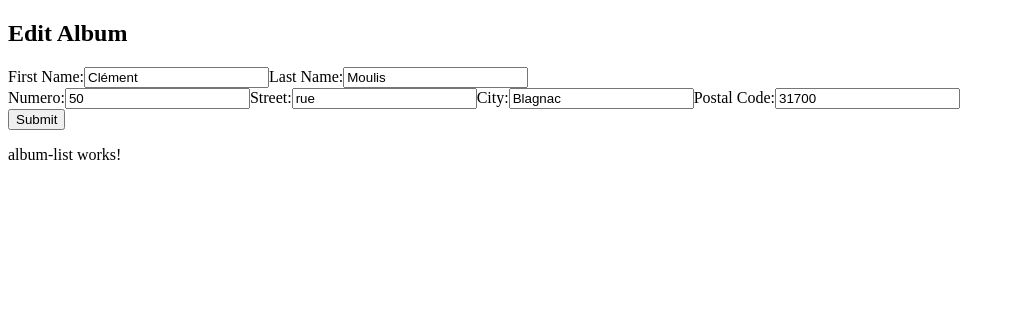
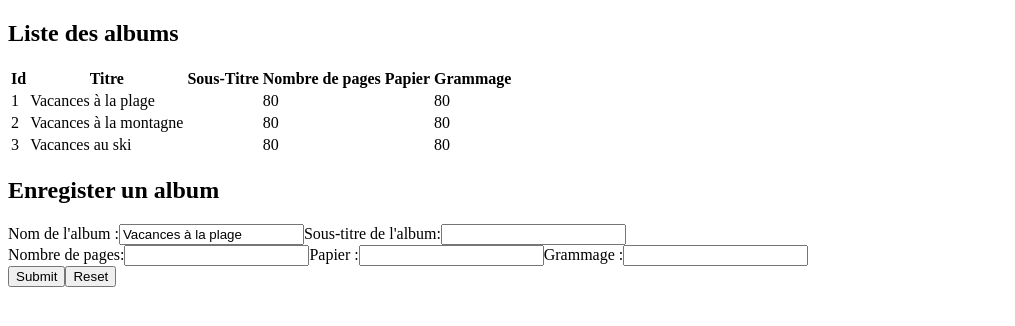
Before and after one commit to ExostFlashPro/FrameVerse, an Angular app: page / in a window 1280 px wide. Shown: the top 326 px of the page, without its empty margins (0-1015 px from the left). Built offline with nearby package versions, Linux system fonts and the light colour scheme.

Commit message:
modif
modif en masse par le gd bg clement

```diff
--- a/src/app/album/album-edit/album-edit.component.html
+++ b/src/app/album/album-edit/album-edit.component.html
@@ -1,43 +1,43 @@
 <!-- album-edit.component.html -->
 
-<h2>Edit Album</h2>
+<h2>Enregister un album</h2>
 <div class="container">
   <form [formGroup]="profileForm" (ngSubmit)="onSubmit()">
-    <label for="first-name">First Name:</label>
-    <input type="text" id="first-name" formControlName="firstName" />
+    <label for="Titre">Nom de l'album :</label>
+    <input type="text" id="Titre" formControlName="Titre" />
 
-    <label for="last-name">Last Name:</label>
-    <input type="text" id="last-name" formControlName="lastName" />
+    <label for="SousTitre">Sous-titre de l'album:</label>
+    <input type="text" id="SousTitre" formControlName="SousTitre" />
 
-    <div formGroupName="address">
-      <label for="numero">Numero:</label>
-      <input type="text" id="numero" formControlName="numero" />
+    <div formGroupName="type">
+      <label for="NbrPages">Nombre de pages:</label>
+      <input type="text" id="NbrPages" formControlName="NbrPages" />
 
-      <label for="street">Street:</label>
-      <input type="text" id="street" formControlName="street" />
+      <label for="papier">Papier :</label>
+      <input type="text" id="papier" formControlName="papier" />
 
-      <label for="city">City:</label>
-      <input type="text" id="city" formControlName="city" />
-
-      <label for="codePostal">Postal Code:</label>
-      <input type="text" id="codePostal" formControlName="codePostal" />
+      <label for="grammage">Grammage :</label>
+      <input type="text" id="grammage" formControlName="grammage" />
     </div>
 
-    <div>
-      <button type="submit" [disabled]="!profileForm.valid">Submit</button>
+    <div class="form-group">
+      <button type="submit" (click)="onSubmit()">Submit</button>
+      <button type="button" class="btn btn-secondary" (click)="resetForm()">
+        Reset
+      </button>
     </div>
   </form>
 
   <div *ngIf="submitted">
-    <h3>Form Values Accepted:</h3>
-    <p>First Name: {{ profileForm.value.firstName }}</p>
-    <p>Last Name: {{ profileForm.value.lastName }}</p>
-    <p>Address:</p>
+    <h3>Validation formulaire</h3>
+    <p>Titre : {{ profileForm.value.Titre }}</p>
+    <p>Sous-titre: {{ profileForm.value.SousTitre }}</p>
+    <p>Type d'album :</p>
     <ul>
-      <li>Numero: {{ profileForm.value.address.numero }}</li>
-      <li>Street: {{ profileForm.value.address.street }}</li>
-      <li>City: {{ profileForm.value.address.city }}</li>
-      <li>Postal Code: {{ profileForm.value.address.codePostal }}</li>
+      <li>Nombre de pages : {{ profileForm.value.type.NbrPages }}</li>
+      <li>Papier : {{ profileForm.value.type.papier }}</li>
+      <li>Grammage : {{ profileForm.value.type.grammage }}</li>
     </ul>
   </div>
+  <!--<div *ngIf!="submitted" appHighlight>Chargement en cours...</div>-->
 </div>
--- a/src/app/album/album-edit/album-edit.component.ts
+++ b/src/app/album/album-edit/album-edit.component.ts
@@ -1,7 +1,8 @@
 // album-edit.component.ts
 
-import { Component } from '@angular/core';
+import { Component, EventEmitter, Input, Output } from '@angular/core';
 import { FormBuilder, Validators, FormGroup } from '@angular/forms';
+import { Album } from '../album.model';
 
 @Component({
   selector: 'app-album-edit',
@@ -15,18 +16,46 @@ export class AlbumEditComponent {
 
   constructor(private fb: FormBuilder) {
     this.profileForm = this.fb.group({
-      firstName: ['Clément', [Validators.required, Validators.minLength(4)]],
-      lastName: ['Moulis', [Validators.required]],
-      address: this.fb.group({
-        numero: [50],
-        street: ['rue'],
-        city: ['Blagnac'],
-        codePostal: ['31700'],
+      Titre: ['', [Validators.required, Validators.minLength(4)]],
+      SousTitre: ['', [Validators.required]],
+      type: this.fb.group({
+        NbrPages: [],
+        papier: [''],
+        grammage: [''],
       }),
+      date: [
+        null,
+        [Validators.required, Validators.pattern(/^\d{4}-\d{2}-\d{2}$/)],
+      ],
     });
+  }
+
+  @Input()
+  model: Album | null = null;
+  @Output()
+  emitAlbum: EventEmitter<Album> = new EventEmitter<Album>();
+
+  ngOnInit() {
+    this.submitted = false;
+
+    if (this.model === null) {
+      this.model = new Album(0, 'Titre vide');
+    } else {
+      this.profileForm.patchValue(this.model);
+    }
   }
 
   onSubmit() {
     this.submitted = true;
+    if (this.profileForm.valid) {
+      this.model = { ...this.model!, ...this.profileForm.value };
+      this.emitAlbum.emit(this.model!);
+    }
+  }
+
+  resetForm() {
+    if (this.model !== null) {
+      this.profileForm.patchValue(this.model);
+    }
   }
 }
--- a/src/app/album/album-list/album-list.component.html
+++ b/src/app/album/album-list/album-list.component.html
@@ -1 +1,31 @@
-<p>album-list works!</p>
+<h2>Liste des albums</h2>
+
+<div>
+  <table>
+    <thead>
+      <th>Id</th>
+      <th>Titre</th>
+      <th>Sous-Titre</th>
+      <th>Nombre de pages</th>
+      <th>Papier</th>
+      <th>Grammage</th>
+    </thead>
+    <tbody>
+      <tr *ngFor="let uniqAlbum of listAlbum">
+        <td>{{ uniqAlbum.Id }}</td>
+        <td>{{ uniqAlbum.Titre }}</td>
+        <td>{{ uniqAlbum.SousTitre }}</td>
+        <td>{{ uniqAlbum.NbrPages }}</td>
+        <td>{{ uniqAlbum.papier }}</td>
+        <td>{{ uniqAlbum.grammage }}</td>
+      </tr>
+    </tbody>
+  </table>
+</div>
+
+<app-album-edit
+  *ngIf="currentAlbum"
+  [model]="currentAlbum"
+  (emitAlbum)="updateList($event)"
+>
+</app-album-edit>
--- a/src/app/album/album-list/album-list.component.ts
+++ b/src/app/album/album-list/album-list.component.ts
@@ -1,8 +1,33 @@
 import { Component } from '@angular/core';
+import { Album } from '../album.model';
 
 @Component({
   selector: 'app-album-list',
   templateUrl: './album-list.component.html',
   styleUrl: './album-list.component.css',
 })
-export class AlbumListComponent {}
+export class AlbumListComponent {
+  listAlbum: Array<Album>;
+  currentAlbum: Album | undefined;
+
+  constructor() {
+    this.listAlbum = new Array<Album>();
+  }
+
+  ngOnInit() {
+    this.listAlbum.push(new Album(1, 'Vacances à la plage'));
+    this.listAlbum.push(new Album(2, 'Vacances à la montagne'));
+    this.listAlbum.push(new Album(3, 'Vacances au ski'));
+    this.currentAlbum = this.listAlbum[0];
+  }
+
+  updateList(updatedAlbum: Album) {
+    let indexItem: number = this.listAlbum.findIndex(
+      (A) => A.Id === updatedAlbum.Id
+    );
+    this.listAlbum[indexItem] = {
+      ...this.listAlbum[indexItem],
+      ...updatedAlbum,
+    };
+  }
+}
--- /dev/null
+++ b/src/app/album/album.model.ts
@@ -0,0 +1,22 @@
+export class Album {
+  Id: number;
+  Titre: string;
+  SousTitre: string;
+
+  NbrPages: number;
+  papier: string;
+  grammage: number;
+  date: Date;
+
+  constructor(id: number, titre: string) {
+    this.Id = id;
+    this.Titre = titre;
+    this.SousTitre = '';
+
+    this.NbrPages = 80;
+    this.papier = '';
+    this.grammage = 80;
+
+    this.date = new Date();
+  }
+}
--- a/src/app/app.component.html
+++ b/src/app/app.component.html
@@ -1,3 +1,2 @@
-<app-album-edit></app-album-edit>
 <app-album-list></app-album-list>
 <router-outlet></router-outlet>
```
